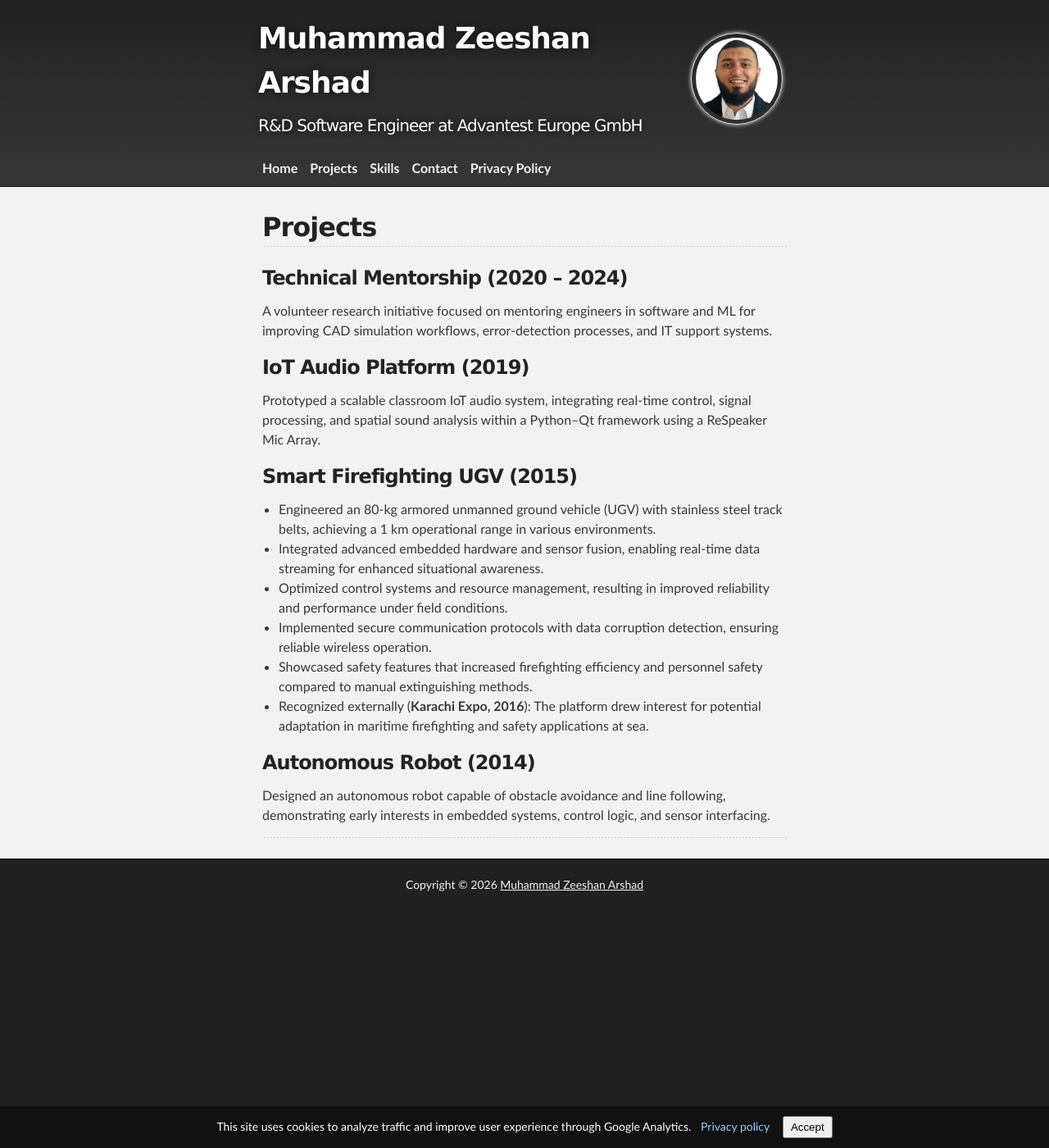
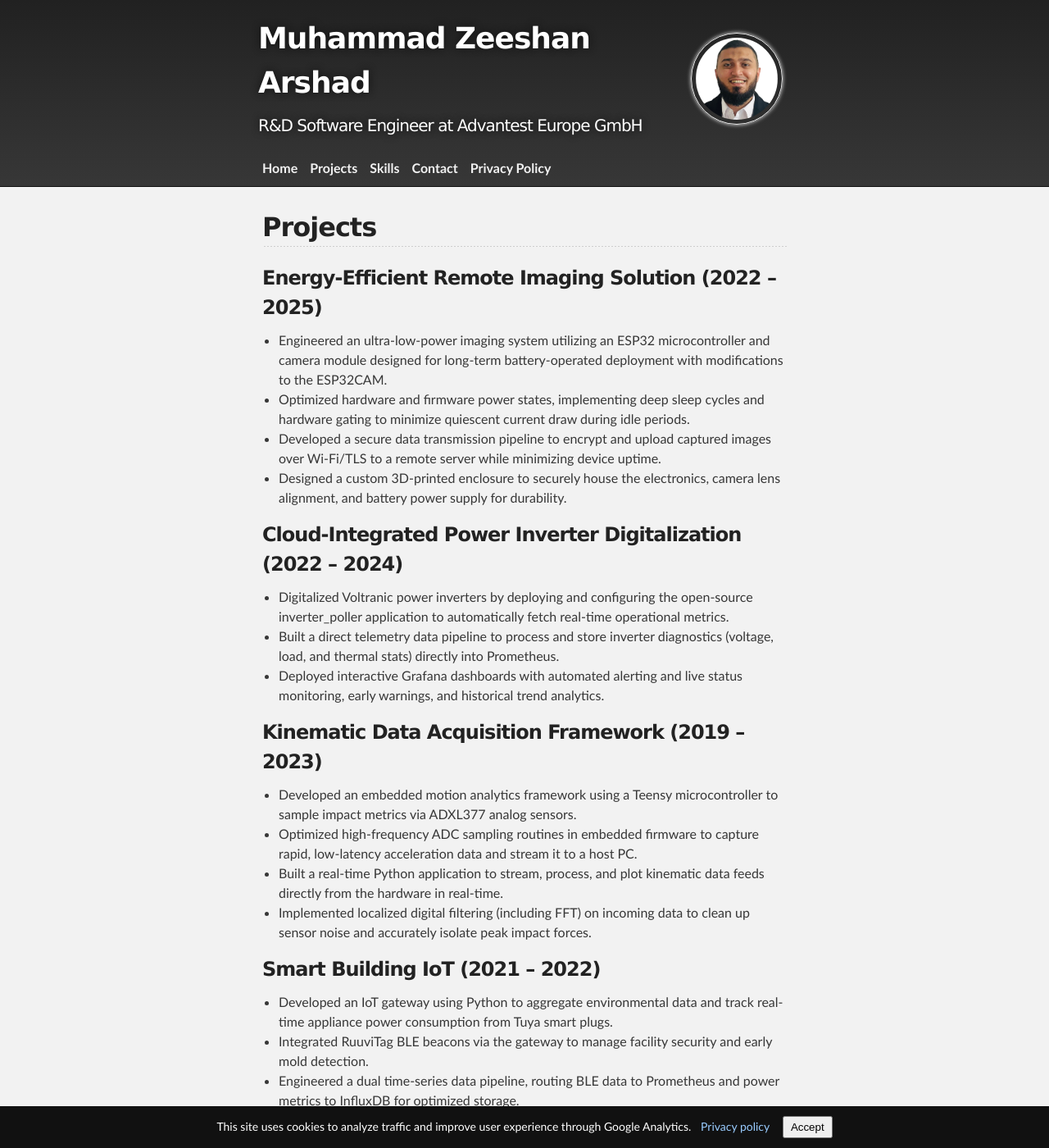
Before and after one commit to ZsnZeeshan/zsnzeeshan.github.io, a Jekyll site: the page built from projects.md, in a window 1280 px wide and 1400 px high. Shown: the whole window at 82% size. Built offline with Jekyll 4.4.1, drawn with Linux system fonts in a browser that asks for light colours; comment, search, counter and statistics services are not loaded; some of the changed text lies outside the part shown.

Commit message:
Populate Projects

```diff
--- a/projects.md
+++ b/projects.md
@@ -3,36 +3,62 @@ layout: home
 navTag: Projects
 order: 2
 title: Engineering Projects Portfolio
-description: Portfolio of embedded systems, IoT, and automation projects by Muhammad Zeeshan Arshad. Featuring Smart Firefighting UGV, IoT Audio platforms, and robotics.
+description: From low-level hardware to cloud — bare-metal embedded, IIoT gateways, BLE sensor networks, high-performance data acquisition, and cloud-connected systems. Projects by Muhammad Zeeshan Arshad.
 image:
   path: "/assets/images/icon2.webp"
   alt: "Personal Logo of Muhammad Zeeshan Arshad"
-last_modified_at: 2026-02-14
+last_modified_at: 2026-07-04
 #permalink: /projects/
 ---
 ## Projects
 
-<!--TODO: Also include BE FYP, MSc project, Robots and interest based projects -->
-<!--TODO specify hardware, why and what-->
-<!--TODO specify challenges and state of the art-->
+### **Energy-Efficient Remote Imaging Solution (2022 – 2025)**
+- Engineered an ultra-low-power imaging system utilizing an ESP32 microcontroller and camera module designed for long-term battery-operated deployment with modifications to the ESP32CAM.
+- Optimized hardware and firmware power states, implementing deep sleep cycles and hardware gating to minimize quiescent current draw during idle periods.
+- Developed a secure data transmission pipeline to encrypt and upload captured images over Wi-Fi/TLS to a remote server while minimizing device uptime.
+- Designed a custom 3D-printed enclosure to securely house the electronics, camera lens alignment, and battery power supply for durability.
 
-### **Technical Mentorship (2020 – 2024)**
-A volunteer research initiative focused on mentoring engineers in software and ML for improving CAD simulation workflows, error-detection processes, and IT support systems.
-<!--TODO Add link to research paper-->
+### **Cloud-Integrated Power Inverter Digitalization (2022 – 2024)**
+- Digitalized Voltranic power inverters by deploying and configuring the open-source inverter_poller application to automatically fetch real-time operational metrics.
+- Built a direct telemetry data pipeline to process and store inverter diagnostics (voltage, load, and thermal stats) directly into Prometheus.
+- Deployed interactive Grafana dashboards with automated alerting and live status monitoring, early warnings, and historical trend analytics.
 
-### **IoT Audio Platform (2019)**
-Prototyped a scalable classroom IoT audio system, integrating real-time control, signal processing, and spatial sound analysis within a Python–Qt framework using a ReSpeaker Mic Array.
+### **Kinematic Data Acquisition Framework (2019 – 2023)**
+- Developed an embedded motion analytics framework using a Teensy microcontroller to sample impact metrics via ADXL377 analog sensors.
+- Optimized high-frequency ADC sampling routines in embedded firmware to capture rapid, low-latency acceleration data and stream it to a host PC.
+- Built a real-time Python application to stream, process, and plot kinematic data feeds directly from the hardware in real-time.
+- Implemented localized digital filtering (including FFT) on incoming data to clean up sensor noise and accurately isolate peak impact forces.
+
+### **Smart Building IoT (2021 – 2022)**
+- Developed an IoT gateway using Python to aggregate environmental data and track real-time appliance power consumption from Tuya smart plugs.
+- Integrated RuuviTag BLE beacons via the gateway to manage facility security and early mold detection.
+- Engineered a dual time-series data pipeline, routing BLE data to Prometheus and power metrics to InfluxDB for optimized storage.
+- Designed dynamic Grafana dashboards with automated alerting to track live KPIs, instantly routing security and power anomaly warnings directly to a Telegram channel.
+
+### **Engineering Automation & Technical Mentorship (2020 – 2024)**
+- Led a research initiative to mentor engineers in machine learning while developing custom software tools to automate engineering design workflows.
+- Mentored a team of junior engineers in software engineering best practices, guiding them from initial research to the development of practical machine learning applications.
+- Developed custom CAD and simulation automation scripts, utilizing reinforcement learning techniques to optimize design parameters and cut down simulation times.
+- Supervised internal IT and data systems, ensuring the underlying infrastructure could effectively support data-intensive machine learning training workflows.
+- This work led to a publication: *A novel heuristic approach to detect induced forming defects using point cloud scans* ([DOI: 10.1017/pds.2024.75](https://doi.org/10.1017/pds.2024.75)).
+
+### **Intelligent IoT Audio Infrastructure (2017 – 2019)**
+- Built a scalable IoT audio system for smart classrooms, managing real-time data streaming across multiple hardware slave nodes.
+- Developed a custom Python-Qt desktop app for spatial sound processing, acoustic mapping, and real-time audio playback.
+- Optimized multithreaded tasks to collect, process, and visualize low-latency audio metrics from slave hardware without lagging.
+- Designed the network telemetry protocols to ensure reliable, secure communications between the slave audio units and the master control dashboard.
 
 ### **Smart Firefighting UGV (2015)**
-<!--TODO Add picture-->
-  - Engineered an 80‑kg armored unmanned ground vehicle (UGV) with stainless steel track belts, achieving a 1 km operational range in various environments.
-  - Integrated advanced embedded hardware and sensor fusion, enabling real‑time data streaming for enhanced situational awareness.
-  - Optimized control systems and resource management, resulting in improved reliability and performance under field conditions.
-  - Implemented secure communication protocols with data corruption detection, ensuring reliable wireless operation.
-  - Showcased safety features that increased firefighting efficiency and personnel safety compared to manual extinguishing methods.
-  - Recognized externally (**Karachi Expo, 2016**): The platform drew interest for potential adaptation in maritime firefighting and safety applications at sea.
+- Engineered an 80‑kg armored unmanned ground vehicle (UGV) with stainless steel track belts, achieving a 1 km operational range in various environments.
+- Integrated advanced embedded hardware and sensor fusion, enabling real‑time data streaming for enhanced situational awareness.
+- Optimized control systems and resource management, resulting in improved reliability and performance under field conditions.
+- Implemented secure communication protocols with data corruption detection, ensuring reliable wireless operation.
+- Showcased safety features that increased firefighting efficiency and personnel safety compared to manual extinguishing methods.
+- Recognized externally (**Karachi Expo, 2016**): The platform drew interest for potential adaptation in maritime firefighting and safety applications at sea.
 
 ### **Autonomous Robot (2014)**
-Designed an autonomous robot capable of obstacle avoidance and line following, demonstrating early interests in embedded systems, control logic, and sensor interfacing.
+- Designed an autonomous robot capable of obstacle avoidance and line following, demonstrating early interests in embedded systems, control logic, and sensor interfacing.
+- Designed a custom SMPS for optimized power delivery and a BMS using lithium batteries for reliable field operation.
+- Developed strong troubleshooting practices through hands-on debugging of hardware-software integration issues, skills that proved invaluable throughout my career.
 
 ---
```
